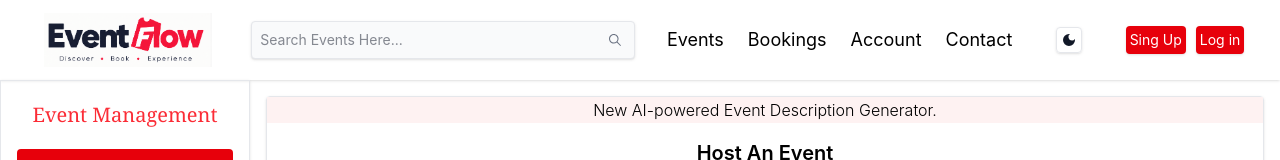
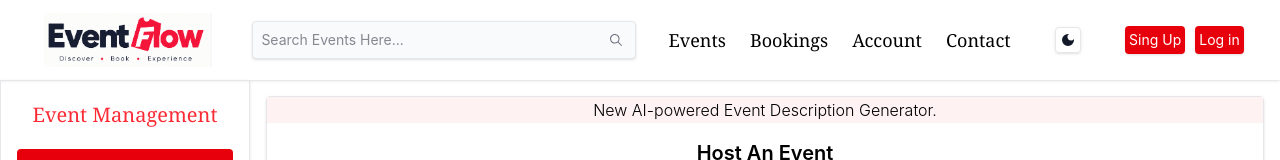
Before and after one commit to rutikaC/EventFlow, a React (Vite) app in the folder client/: page /create/event in a window 1280 px wide. Shown: the top 160 px of the page. Built offline with nearby package versions, Linux system fonts and the light colour scheme.

Commit message:
feat: update Navbar styling and modify booking link routing; enhance CreateEvent description background color

```diff
--- a/client/src/components/Navbar.jsx
+++ b/client/src/components/Navbar.jsx
@@ -66,7 +66,7 @@ const Navbar = () => {
       {/* list */}
 
       <div className=" hidden md:flex ">
-        <ul className="flex gap-6  text-lg items-center">
+        <ul className="flex gap-6 font-serif text-lg items-center">
           <li>
             <NavLink
               to="/events"
@@ -186,7 +186,7 @@ const Navbar = () => {
               </NavLink>
             </li>
             <li>
-              <NavLink to={`/booking/${eventId}`}
+              <NavLink to={`/booking`}
               onClick={() => setIsOpen(false)}
             className={({ isActive }) =>
                 isActive
--- a/client/src/pages/CreateEvent.jsx
+++ b/client/src/pages/CreateEvent.jsx
@@ -264,7 +264,7 @@ const CreateEvent = () => {
             >
               {/* FORM TITLE */}
               <div className="text-center font-light bg-red-50 shadow- border border-red-50
-               dark:bg-gray-500 dark:border-gray-500">
+               dark:bg-gray-600 dark:border-gray-500">
                 New AI-powered Event Description Generator.
               </div>
 
```
